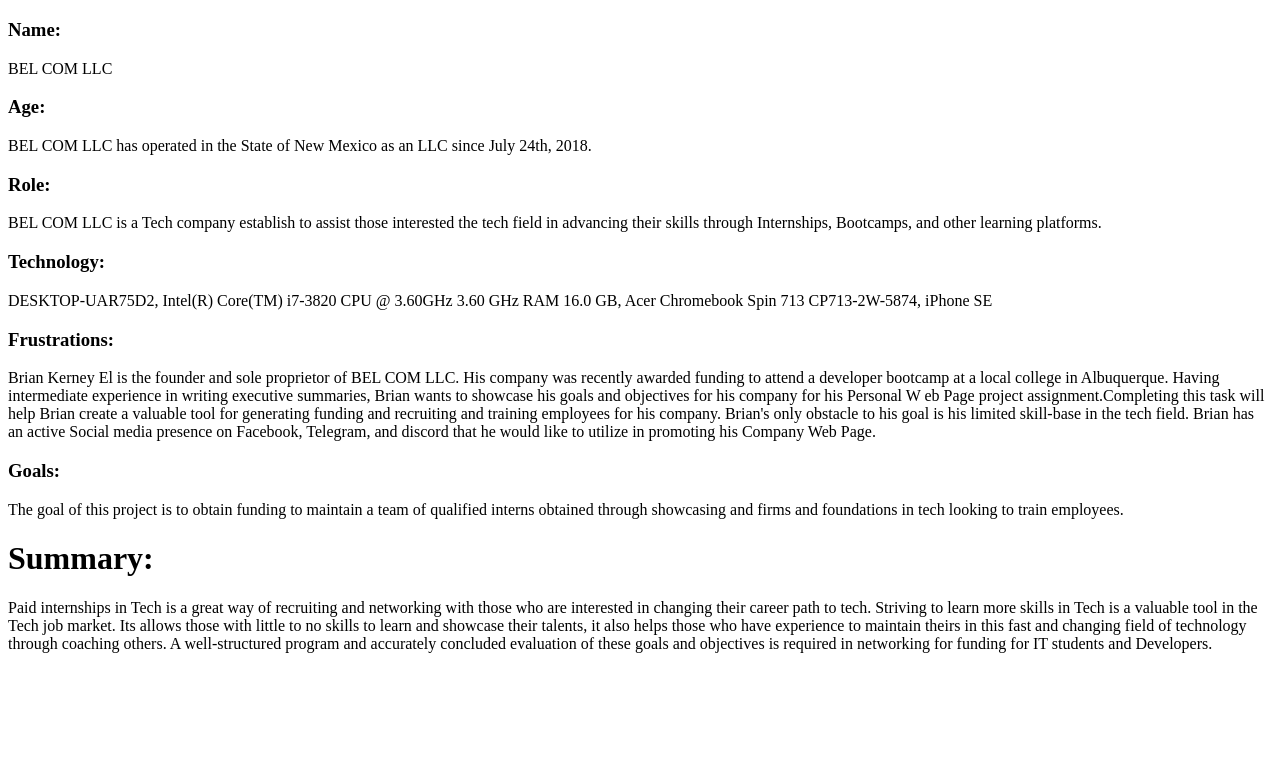
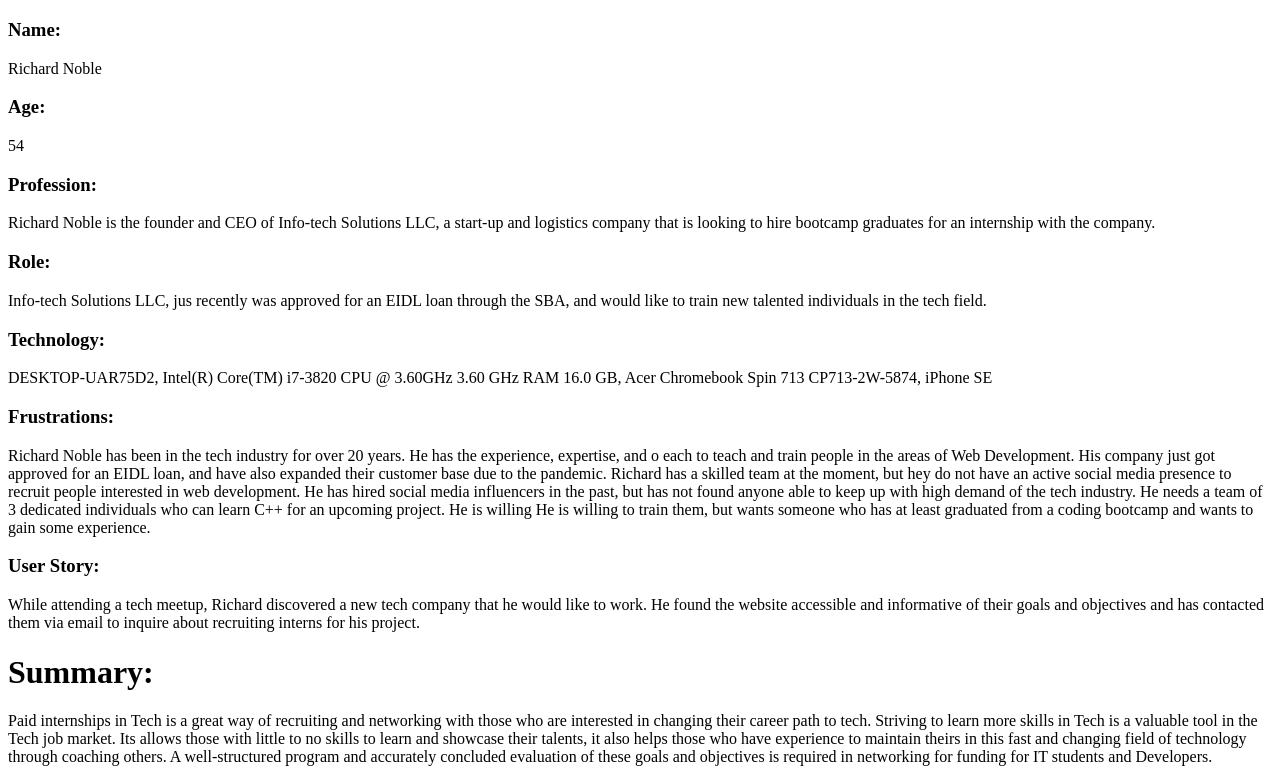
Before and after one commit to bkerneyel/my-pwp-brian, a plain HTML site: page public_html/documentation/milestone-1.html in a window 1280 px wide. Shown: the part 638-1420 px from the top of the page. Before the commit the page ends 1307 px from the top, so only its background shows below. Drawn offline with Linux system fonts and the light colour scheme.

Commit message:
updated files

```diff
--- a/public_html/documentation/milestone-1.html
+++ b/public_html/documentation/milestone-1.html
@@ -36,22 +36,25 @@
 
 <h1>Persona: </h1>
 
-                        <h3>Name: </h3><p>BEL COM LLC</p>
-                        <h3>Age: </h3><p>BEL COM LLC has operated in the State of New Mexico as an LLC since July 24th, 2018.</p>
-                        <h3>Role: </h3><p>BEL COM LLC is a Tech company establish to assist those interested the tech field in
-                        advancing their skills through Internships, Bootcamps, and other learning platforms.</p>
+                        <h3>Name: </h3><p>Richard Noble</p>
+                        <h3>Age: </h3><p>54</p>
+                        <h3>Profession: </h3><p>Richard Noble is the founder and CEO of Info-tech Solutions LLC, a start-up and
+                        logistics company that is looking to hire bootcamp graduates for an internship with the company.</p>
+                        <h3>Role: </h3><p>Info-tech Solutions LLC, jus recently was approved for an EIDL loan through the SBA,
+                        and would like to train new talented individuals in the tech field.</p>
                         <h3>Technology: </h3> <p>DESKTOP-UAR75D2, Intel(R) Core(TM) i7-3820 CPU @ 3.60GHz  3.60 GHz RAM 16.0 GB,
                         Acer Chromebook Spin 713 CP713-2W-5874, iPhone SE</p>
-                        <h3>Frustrations: </h3><p>Brian Kerney El is the founder and sole proprietor of BEL COM LLC. His company
-                        was recently awarded funding to attend a developer bootcamp at a local college in Albuquerque. Having
-                        intermediate experience in writing
-                        executive summaries, Brian wants to showcase his goals and objectives for his company for his Personal W
-                        eb Page project assignment.Completing this task will help Brian create a valuable tool for generating funding
-                        and recruiting and training employees for his company. Brian's only obstacle to his goal is his limited skill-base
-                        in the tech field. Brian has an active Social media presence on Facebook, Telegram, and discord that he would
-                        like to utilize in promoting his Company Web Page.</p>
-                        <h3>Goals: </h3><p>The goal of this project is to obtain funding to maintain a team of qualified
-                        interns obtained through showcasing and firms and foundations in tech looking to train employees.</p>
+                        <h3>Frustrations: </h3><p>Richard Noble has been in the tech industry for over 20 years. He has the experience,
+                        expertise, and o each to teach and train people in the areas of Web Development. His company just got approved
+                        for an EIDL loan, and have also expanded their customer base due to the pandemic. Richard has a skilled team
+                        at the moment, but hey do not have an active social media presence to recruit people interested in web development.
+                        He has hired social media influencers in the past, but has not found anyone able to keep up with high demand of the
+                        tech industry. He needs a team of 3 dedicated individuals who can learn C++ for an upcoming project. He is willing
+                        He is willing to train them, but wants someone who has at least graduated from a coding bootcamp and wants to
+                        gain some experience.</p>
+                        <h3>User Story: </h3><p>While attending a tech meetup, Richard discovered a new tech company that he would like to
+                        work. He found the website accessible and informative of their goals and objectives and has contacted them via email
+                        to inquire about recruiting interns for his project. </p>
 
 
 
```
